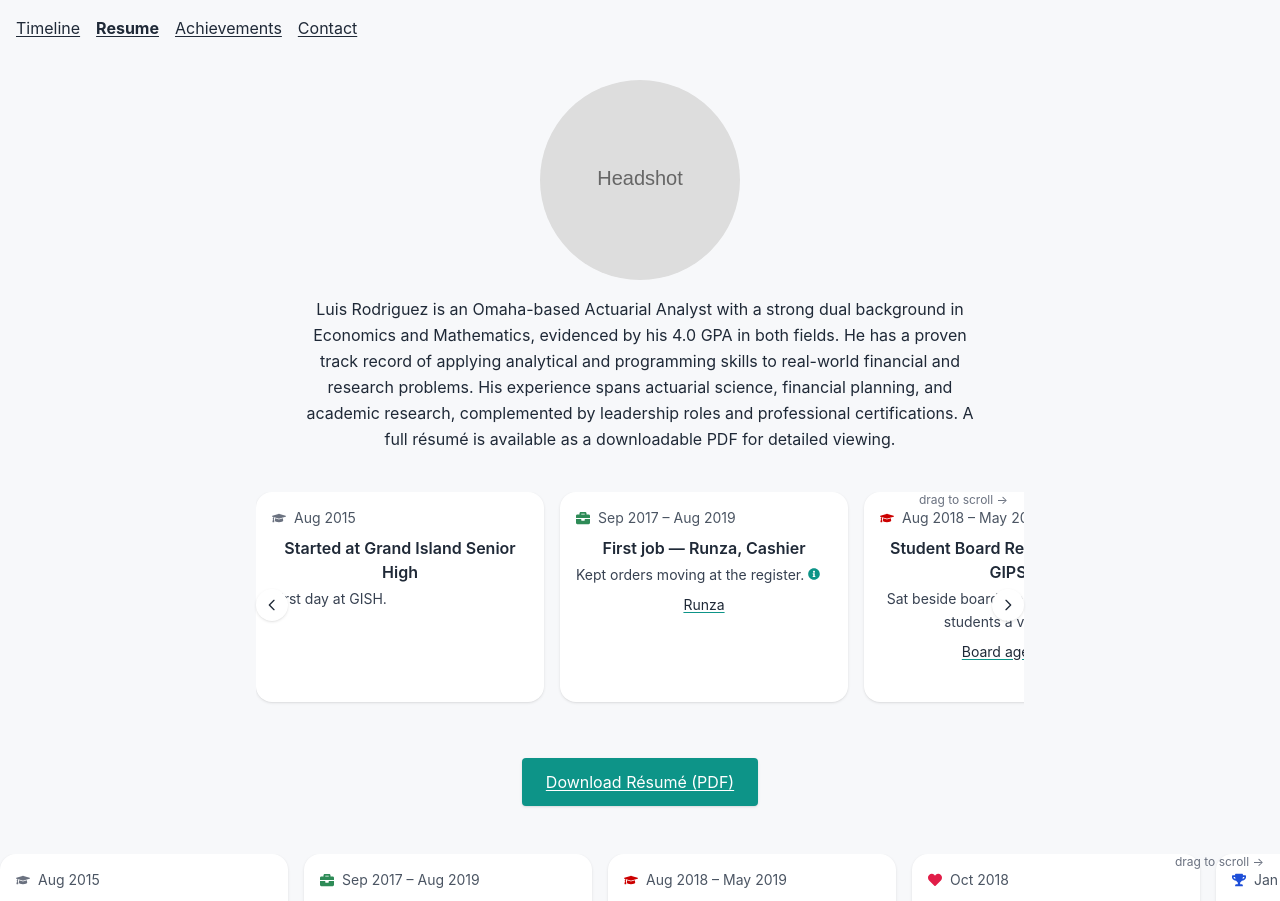
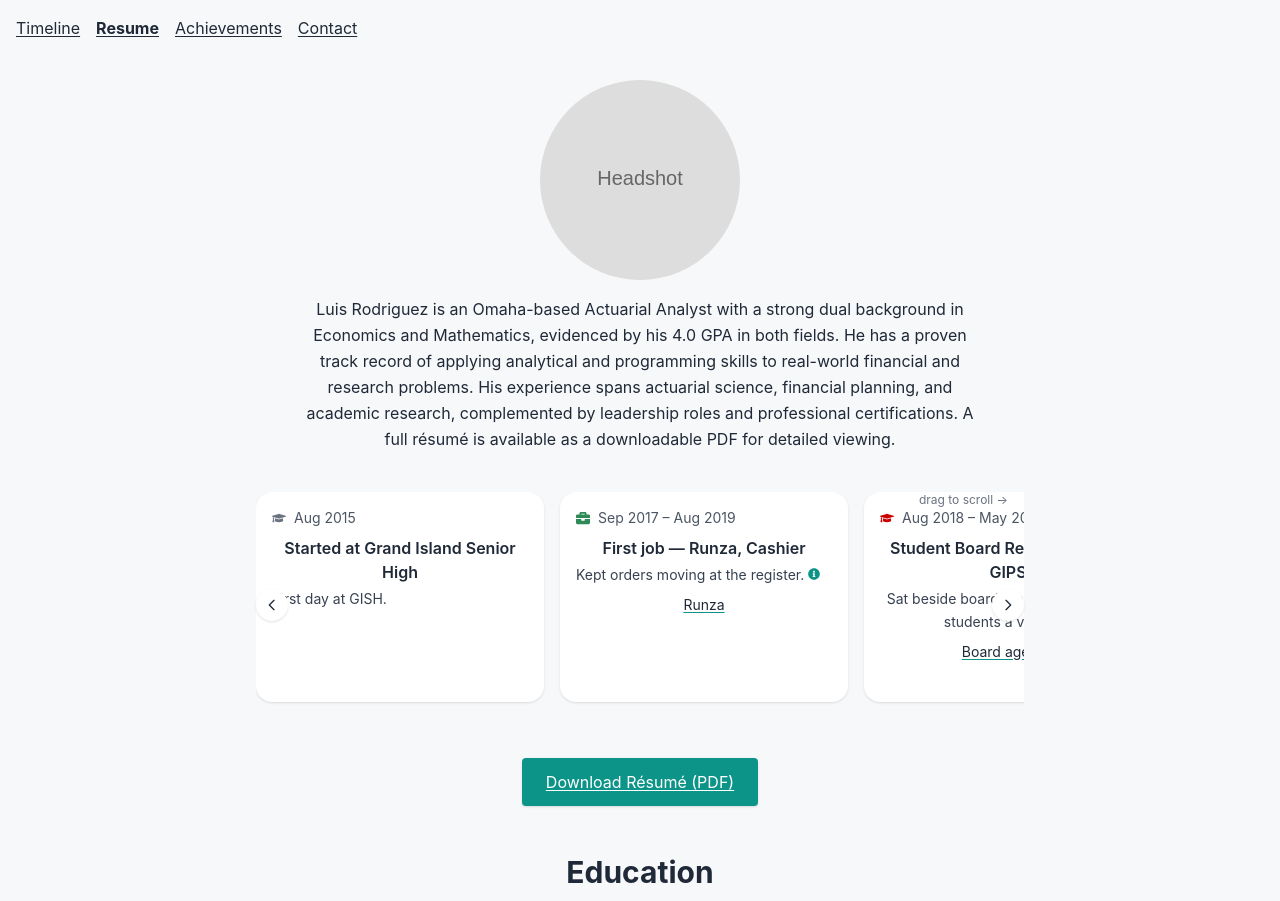
Before and after one commit to luisitinrodriguez2001-cloud/Luisitin, a Next.js app in the folder luis-site/: page / in a window 1280 px wide. Shown: the top 901 px of the page. Built offline with nearby package versions, Linux system fonts and the light colour scheme.

Commit message:
Remove redundant standalone Timeline on home page

```diff
--- a/luis-site/src/pages/index.tsx
+++ b/luis-site/src/pages/index.tsx
@@ -1,6 +1,5 @@
 import Navbar from "@/components/Navbar";
 import ResumeSummary from "@/sections/ResumeSummary";
-import Timeline from "@/components/Timeline";
 import Education from "@/sections/Education";
 import Research from "@/sections/Research";
 import Experience from "@/sections/Experience";
@@ -15,7 +14,6 @@ export default function Home() {
       <Navbar />
       {/* Hero banner would appear here */}
       <ResumeSummary />
-      <Timeline />
       <Education />
       <Research />
       <Experience />
```
